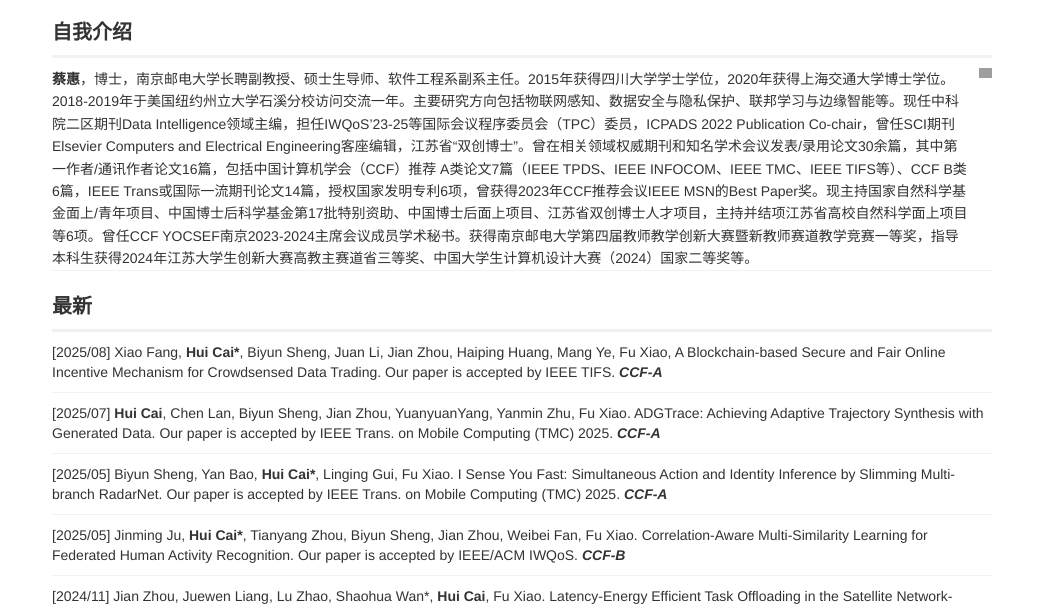
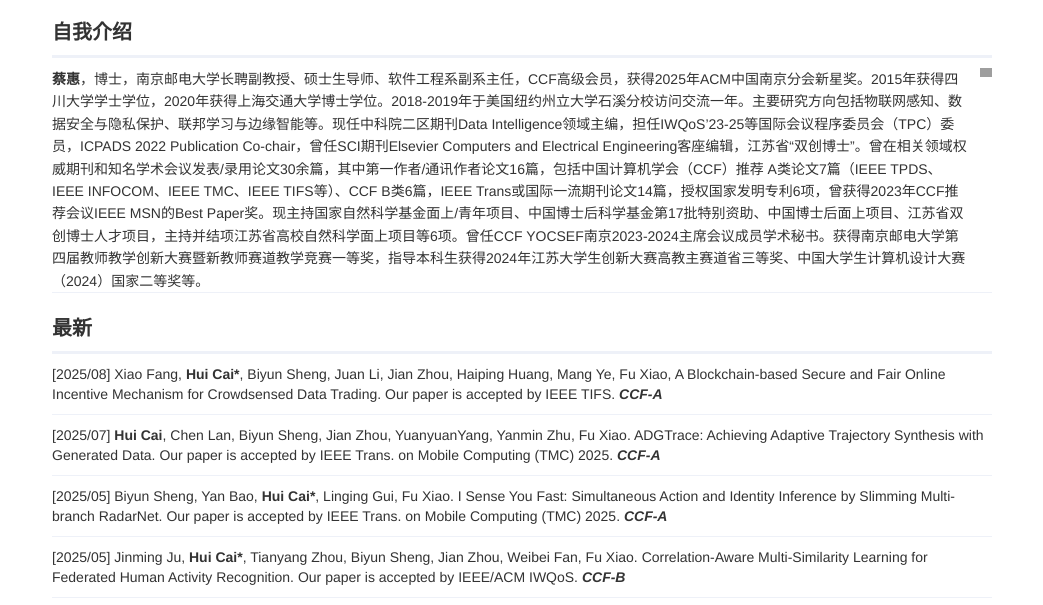
Before and after one commit to huicai-njupt/huicai-njupt.github.io, a plain HTML site: page index.html in a window 1280 px wide. Shown: the part 155-760 px from the top of the page, without its empty margins (118-1161 px from the left). Drawn offline with nearby package versions, Linux system fonts and the light colour scheme; some packages are replaced by stand-ins of ours; grey boxes are pictures that could not be loaded.

Commit message:
Update index.html

```diff
--- a/index.html
+++ b/index.html
@@ -135,7 +135,7 @@
     <tbody>
         <tr>
             <!--<td style="border:none;padding-bottom:0; line-height: 1.6em"><strong>蔡惠</strong>，博士，南京邮电大学长聘副教授、硕士生导师。2015年获得四川大学学士学位，2020年获得上海交通大学博士学位。2018-2019年于美国纽约州立大学石溪分校访问交流一年。近五年，共发表学术论文20余篇，其中在IEEE Transactions on Parallel and Distributed Systems、IEEE International Conference on Computer Communications、IEEE TMC、IEEE TC等CCF A类上发表论文5篇；在ACM\IEEE IWQoS、Elsevier Computer Networks等CCF B类国际会议或期刊上发表论文5篇。入选2021年江苏省“双创博士”人才计划，曾任CCF YOCSEF南京2023-2024 AC学术秘书。担任SCI三区学术期刊Elsevier Computers and Electrical Engineering的客座编辑，CCF B类国际会议IEEE/ACM IWQoS 2023-2024 TPC member，CCF C类国际会议IEEE ICPADS 2022 Publication Co-chair, 以及IEEE TMC、TPDS、TSC、Computer Journal、ICPADS、Globecom等审稿人。指导本科生获得2023年“互联网+”大学生创新创业大赛省级三等奖、2024年中国计算机设计大赛国家二等奖等。</td> -->
-            <td style="border:none;padding-bottom:0; line-height: 1.6em"><strong>蔡惠</strong>，博士，南京邮电大学长聘副教授、硕士生导师、软件工程系副系主任。2015年获得四川大学学士学位，2020年获得上海交通大学博士学位。2018-2019年于美国纽约州立大学石溪分校访问交流一年。主要研究方向包括物联网感知、数据安全与隐私保护、联邦学习与边缘智能等。现任中科院二区期刊Data Intelligence领域主编，担任IWQoS’23-25等国际会议程序委员会（TPC）委员，ICPADS 2022 Publication Co-chair，曾任SCI期刊Elsevier Computers and Electrical Engineering客座编辑，江苏省“双创博士”。曾在相关领域权威期刊和知名学术会议发表/录用论文30余篇，其中第一作者/通讯作者论文16篇，包括中国计算机学会（CCF）推荐 A类论文7篇（IEEE TPDS、IEEE INFOCOM、IEEE TMC、IEEE TIFS等）、CCF B类6篇，IEEE Trans或国际一流期刊论文14篇，授权国家发明专利6项，曾获得2023年CCF推荐会议IEEE MSN的Best Paper奖。现主持国家自然科学基金面上/青年项目、中国博士后科学基金第17批特别资助、中国博士后面上项目、江苏省双创博士人才项目，主持并结项江苏省高校自然科学面上项目等6项。曾任CCF YOCSEF南京2023-2024主席会议成员学术秘书。获得南京邮电大学第四届教师教学创新大赛暨新教师赛道教学竞赛一等奖，指导本科生获得2024年江苏大学生创新大赛高教主赛道省三等奖、中国大学生计算机设计大赛（2024）国家二等奖等。</td><td style="border:none;padding-bottom:0;">&nbsp;&nbsp;</td>
+            <td style="border:none;padding-bottom:0; line-height: 1.6em"><strong>蔡惠</strong>，博士，南京邮电大学长聘副教授、硕士生导师、软件工程系副系主任，CCF高级会员，获得2025年ACM中国南京分会新星奖。2015年获得四川大学学士学位，2020年获得上海交通大学博士学位。2018-2019年于美国纽约州立大学石溪分校访问交流一年。主要研究方向包括物联网感知、数据安全与隐私保护、联邦学习与边缘智能等。现任中科院二区期刊Data Intelligence领域主编，担任IWQoS’23-25等国际会议程序委员会（TPC）委员，ICPADS 2022 Publication Co-chair，曾任SCI期刊Elsevier Computers and Electrical Engineering客座编辑，江苏省“双创博士”。曾在相关领域权威期刊和知名学术会议发表/录用论文30余篇，其中第一作者/通讯作者论文16篇，包括中国计算机学会（CCF）推荐 A类论文7篇（IEEE TPDS、IEEE INFOCOM、IEEE TMC、IEEE TIFS等）、CCF B类6篇，IEEE Trans或国际一流期刊论文14篇，授权国家发明专利6项，曾获得2023年CCF推荐会议IEEE MSN的Best Paper奖。现主持国家自然科学基金面上/青年项目、中国博士后科学基金第17批特别资助、中国博士后面上项目、江苏省双创博士人才项目，主持并结项江苏省高校自然科学面上项目等6项。曾任CCF YOCSEF南京2023-2024主席会议成员学术秘书。获得南京邮电大学第四届教师教学创新大赛暨新教师赛道教学竞赛一等奖，指导本科生获得2024年江苏大学生创新大赛高教主赛道省三等奖、中国大学生计算机设计大赛（2024）国家二等奖等。</td><td style="border:none;padding-bottom:0;">&nbsp;&nbsp;</td>
             <td style="border:none;padding-bottom:0; margin-left:10px"><img src="/images/avarter.jpg" alt style="zoom:30%;"></td>
         </tr>
         <tr style="padding: 0 0;">
```
